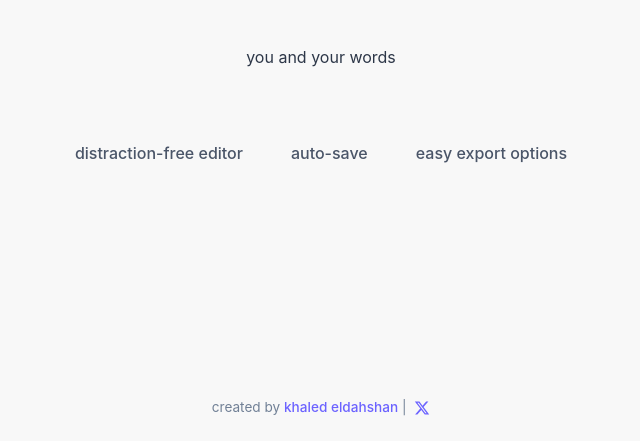
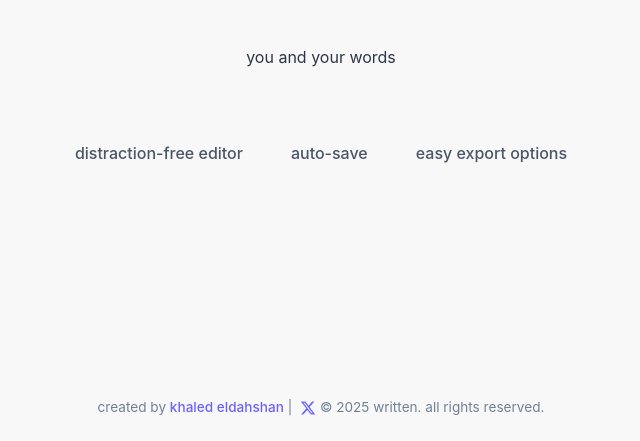
Before and after one commit to khaeld2/written, a website built with Vite: page index.html in a window 1280 px wide. Shown: the part 359-800 px from the top of the page, without its empty margins (319-959 px from the left). Built offline with nearby package versions, Linux system fonts and the light colour scheme.

Commit message:
Update project files

```diff
--- a/index.html
+++ b/index.html
@@ -4,7 +4,7 @@
     <meta charset="UTF-8" />
     <link rel="icon" type="image/svg+xml" href="/vite.svg" />
     <meta name="viewport" content="width=device-width, initial-scale=1.0" />
-    <title>written</title>
+    <title>written - you and your words</title>
   </head>
   <body>
     <div id="app"></div>
--- a/src/main.ts
+++ b/src/main.ts
@@ -23,6 +23,7 @@ function renderUnifiedZenPage() {
             <path d="M18.244 2.25h3.308l-7.227 8.26 8.502 11.24H16.17l-5.214-6.817L4.99 21.75H1.68l7.73-8.835L1.254 2.25H8.08l4.713 6.231zm-1.161 17.52h1.833L7.084 4.126H5.117z"></path>
           </svg>
         </a>
+        <span class="copyright">© ${new Date().getFullYear()} Written. All rights reserved.</span>
       </footer>
     </section>
     <section class="zen-editor-section">
@@ -57,23 +58,30 @@ function renderUnifiedZenPage() {
       }
     });
   }
-  // Seamless transition to editor section on scroll or key
-  const heroSection = document.querySelector('.zen-hero-section');
-  const editorSection = document.querySelector('.zen-editor-section');
-  if (heroSection && editorSection) {
-    const scrollToEditor = () => {
-      editorSection.scrollIntoView({ behavior: 'smooth' });
-      setTimeout(() => {
-        editor?.focus();
-        // Removed class addition, visibility handled by CSS hover now
-      }, 500); // Delay matches typical smooth scroll duration
-      heroSection?.removeEventListener('wheel', scrollToEditor);
-      heroSection?.removeEventListener('keydown', scrollToEditor);
-      heroSection?.removeEventListener('touchstart', scrollToEditor);
-    };
-    heroSection.addEventListener('wheel', scrollToEditor, { once: true });
-    heroSection.addEventListener('keydown', scrollToEditor, { once: true });
-    heroSection.addEventListener('touchstart', scrollToEditor, { once: true });
+
+  // Ensure page starts at hero section
+  window.scrollTo(0, 0);
+  history.scrollRestoration = 'manual';
+  // Prevent scroll jump on load
+  window.addEventListener('load', () => {
+    window.scrollTo(0, 0);
+  });
+  // Force scroll to top on initial load
+  document.addEventListener('DOMContentLoaded', () => {
+    window.scrollTo(0, 0);
+  });
+
+  // Focus editor when it becomes visible
+  const observer = new IntersectionObserver((entries) => {
+    entries.forEach(entry => {
+      if (entry.isIntersecting && entry.target.id === 'editor') {
+        (entry.target as HTMLTextAreaElement).focus();
+      }
+    });
+  });
+
+  if (editor) {
+    observer.observe(editor);
   }
 }
 
```
